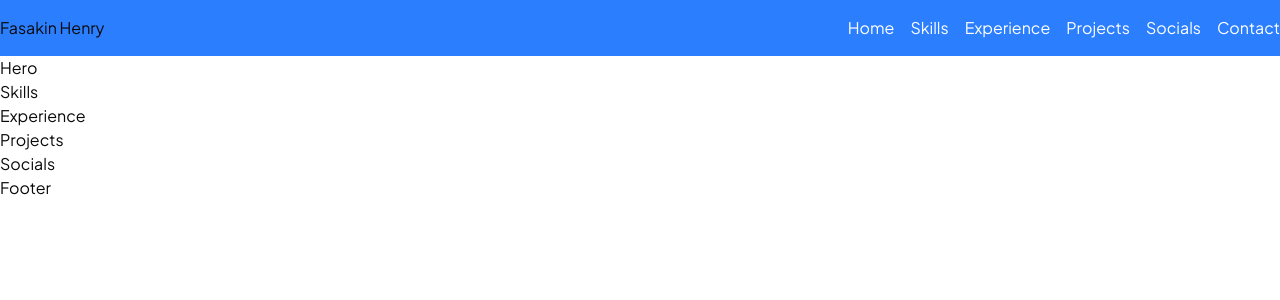
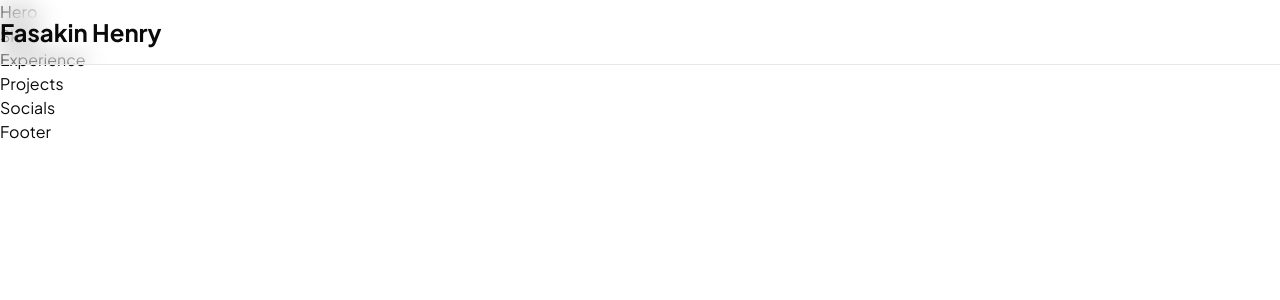
Before and after one commit to fasakinhenry/portfolio, a React (Vite) app: page / in a window 1280 px wide. Shown: the top 300 px of the page. Built offline with nearby package versions, Linux system fonts and the light colour scheme.

Commit message:
style: change header to light mode, add translucent feature

```diff
--- a/src/components/general/Header.jsx
+++ b/src/components/general/Header.jsx
@@ -11,9 +11,9 @@ const Header = () => {
   ];
   return (
     // Your header content here
-    <div className="bg-blue-500">
+    <div className="fixed w-full transparent backdrop-blur-md border-b border-gray-200">
       <div className="container mx-auto py-4 flex items-center justify-between">
-        <h2>Fasakin Henry</h2>
+        <h2 className="text-2xl font-bold">Fasakin Henry</h2>
         {/* Navigation links */}
         <nav>
           <ul className="flex space-x-4">
```
